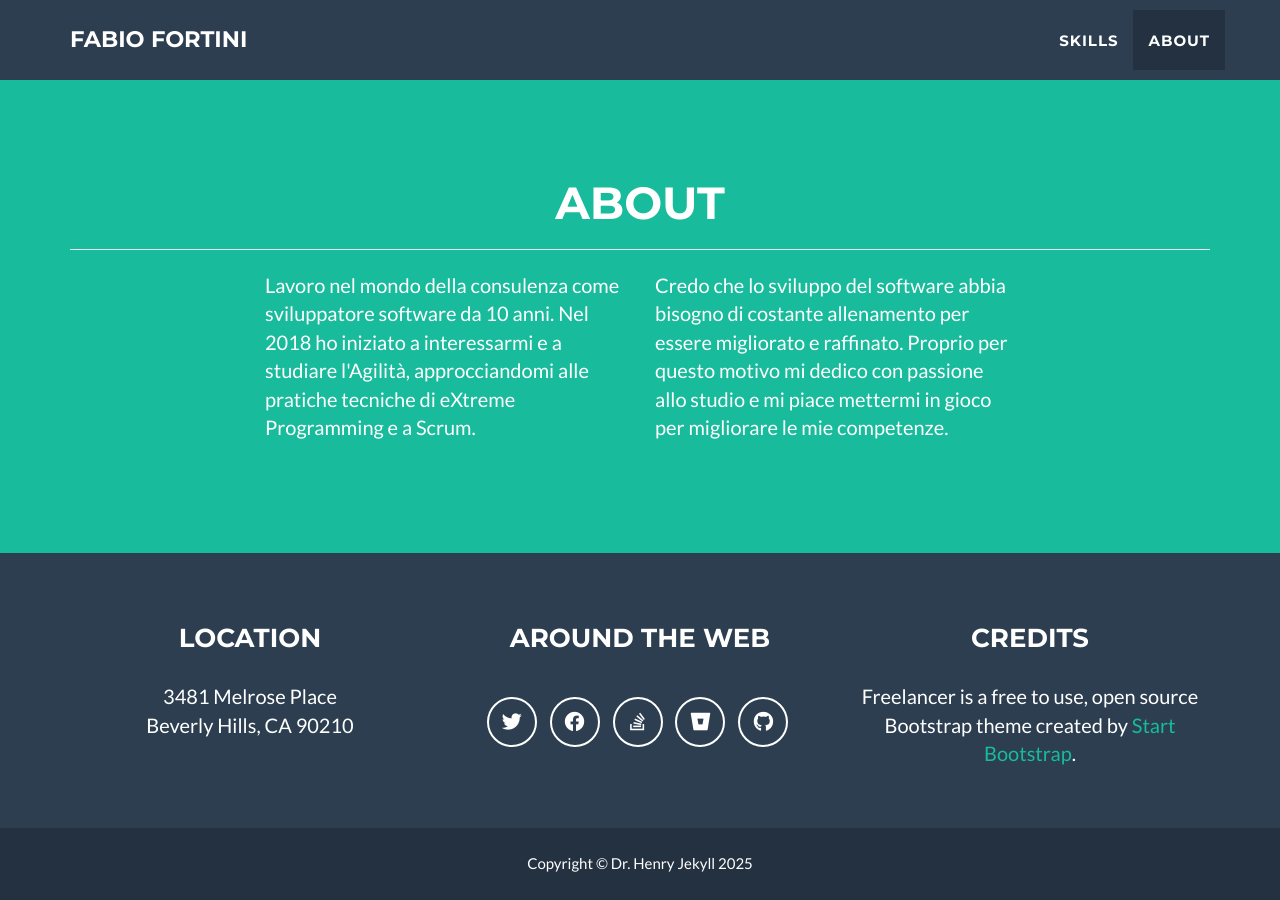
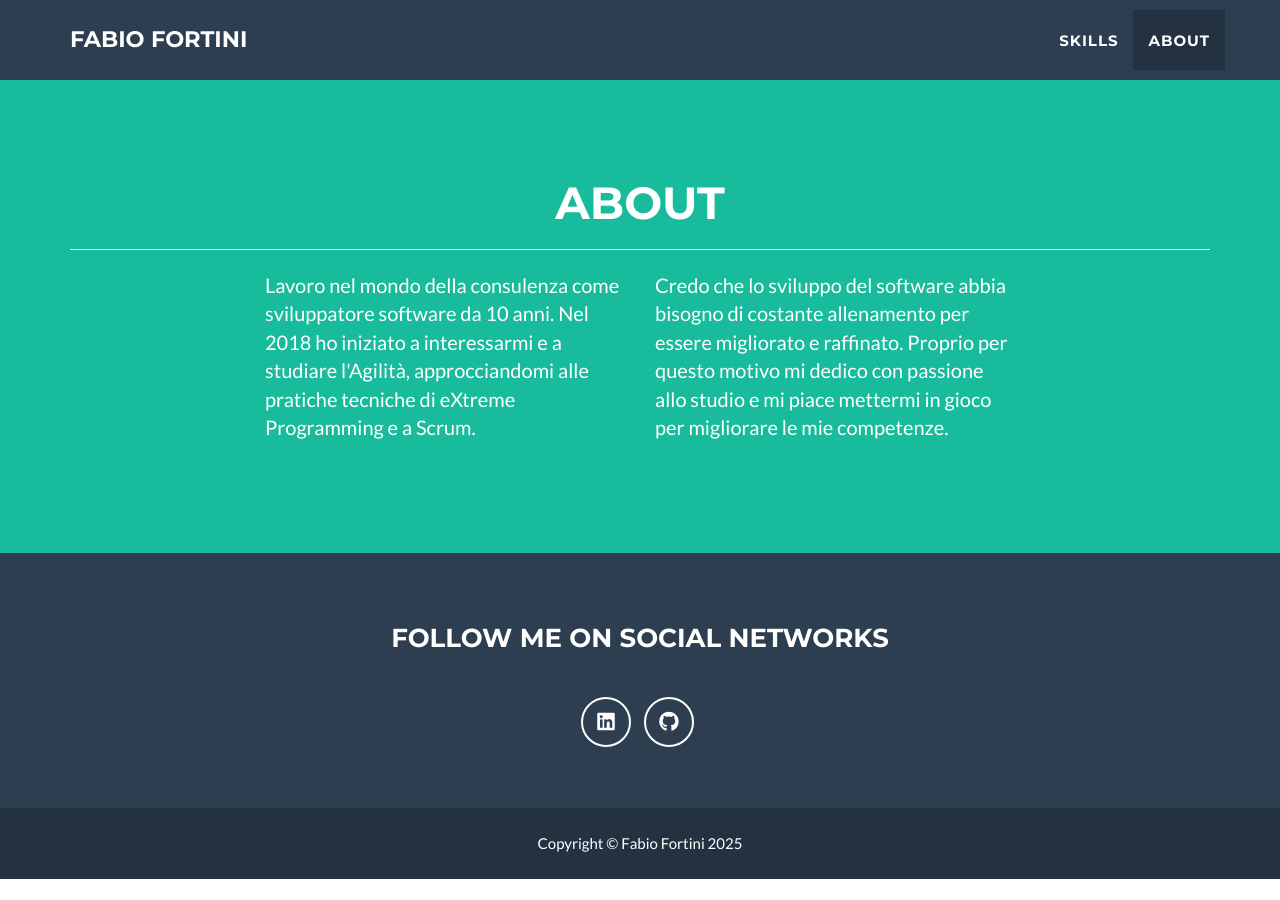
Before and after one commit to FabioFortini/fabiofortini.github.io, a Jekyll site: the page built from _posts/2014-07-18-quality.markdown, in a window 1280 px wide and 900 px high, scrolled down 1214 px. Built offline with Jekyll 4.4.1, drawn with Linux system fonts in a browser that asks for light colours; after the commit the page ends 2093 px from its top, so only the background shows below that.

Commit message:
💬 fill footer with my information

```diff
--- a/_config.yml
+++ b/_config.yml
@@ -16,25 +16,20 @@ color:
 
 # Footer settings
 footer:
-  copyright: Dr. Henry Jekyll
+  copyright: Fabio Fortini
   location: Location
-  social: Around the Web
+  social: Follow me on social networks
   credits: Credits
 
 # Social networks usernames (many more available: google-plus, flickr, dribbble, pinterest, instagram, tumblr, linkedin, etc.)
 social:
-  - title: twitter
-    url: http://twitter.com/jekyllrb
-  - title: facebook
-    url:
-  - title: stack-overflow
-    url: http://stackoverflow.com/questions/tagged/jekyll
-  - title: bitbucket
-    url: http://bitbucket.org/jekyll
+  - title: linkedin
+    url: http://linkedin.com/in/fabiofortini
   - title: github
-    url: http://github.com/jekyll
+    url: https://github.com/FabioFortini
 
 # Postal address (add as many lines as necessary)
+# Not used
 address:
   - line: 3481 Melrose Place
   - line: Beverly Hills, CA 90210
--- a/_includes/footer.html
+++ b/_includes/footer.html
@@ -3,15 +3,9 @@
   <div class="footer-above">
     <div class="container">
       <div class="row">
-        <div class="footer-col col-md-4">
-          <h3>{{ site.footer.location }}</h3>
-          <p>
-            {% for adress in site.address %}
-            {{ adress.line }} <br>
-            {% endfor %}
-          </p>
+        <div class="footer-col col-md-2">
         </div>
-        <div class="footer-col col-md-4">
+        <div class="footer-col col-md-8">
           <h3>{{ site.footer.social }}</h3>
           <ul class="list-inline">
             {% for network in site.social %}
@@ -22,9 +16,7 @@
             {% endfor %}
           </ul>
         </div>
-        <div class="footer-col col-md-4">
-          <h3>{{ site.footer.credits }}</h3>
-          <p>{{ site.credits }}</p>
+        <div class="footer-col col-md-2">
         </div>
       </div>
     </div>
```
